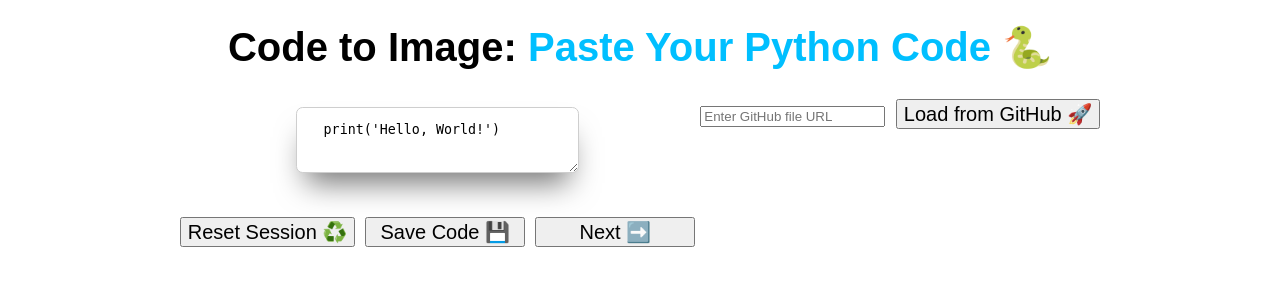
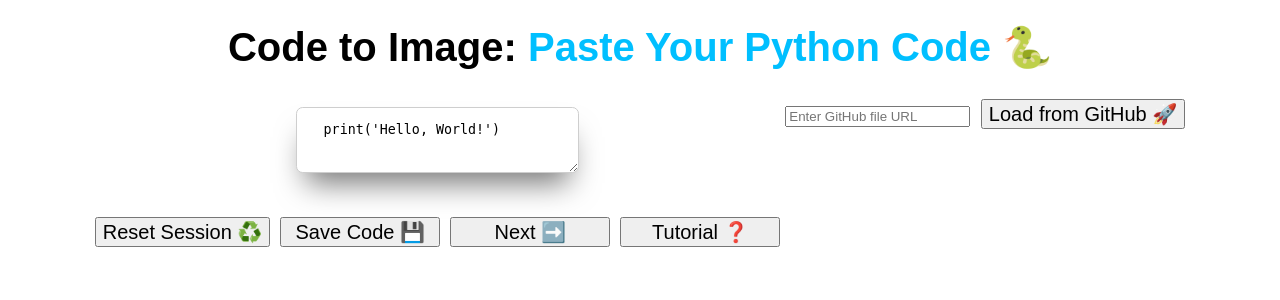
Before and after one commit to Laponski/code-image-generator, a Flask app: page / in a window 1280 px wide. Shown: the top 300 px of the page. Run offline with Flask 3, Linux system fonts and the light colour scheme.

Commit message:
feat: added buttonm for tutorial on raw github
BREAKING CHANGE:

```diff
--- a/templates/code_input.html
+++ b/templates/code_input.html
@@ -30,6 +30,9 @@
         <button formmethod="post" formaction="{{ url_for('save_style') }}">
             Next ➡️
         </button>
+        <button formmethod="get" formaction="{{ url_for('tutorial_raw') }}">
+            Tutorial ❓
+        </button>
       </div>
 
 </form>
```
